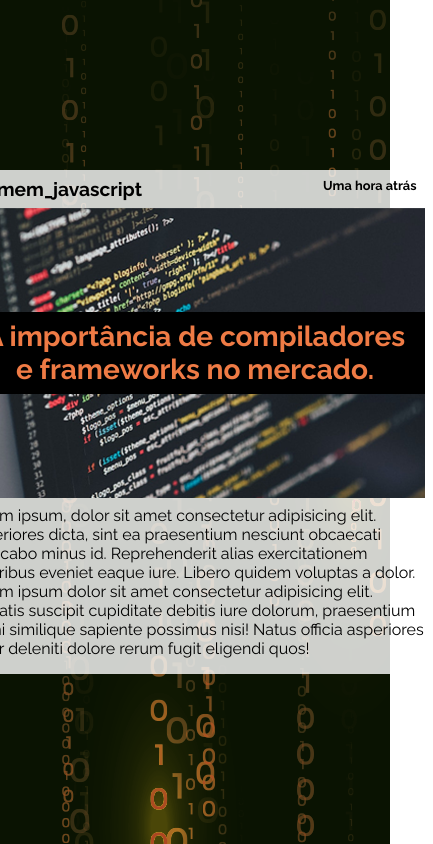
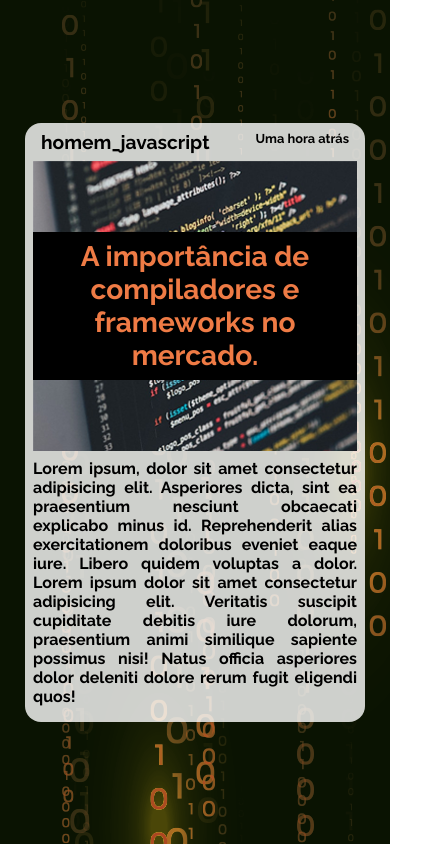
Before and after one commit to MasterKelwin/techOmunity, an Angular app: page /feed in a window 390 px wide. Shown: the whole page, 433 px wide, since content can reach past the window. Built offline with nearby package versions, Linux system fonts and the light colour scheme.

Commit message:
responsive for post-component

```diff
--- a/src/app/feed/post-list/post/post.component.scss
+++ b/src/app/feed/post-list/post/post.component.scss
@@ -4,6 +4,12 @@ article {
     background-color: rgb(255, 255, 255, 0.80);
     border-radius: 1rem;
     padding: 0.5rem;
+
+    @media (max-width: 600px) {
+        max-width: 340px;
+        min-height: 340px;
+        padding: 0.5rem;
+      }
 
     .post {
         display: flex;
@@ -45,6 +51,8 @@ article {
 
         &__description {
             margin-bottom: .5rem;
+            text-align: justify;
+            font-weight: 700;
         }
     }
 }
```
